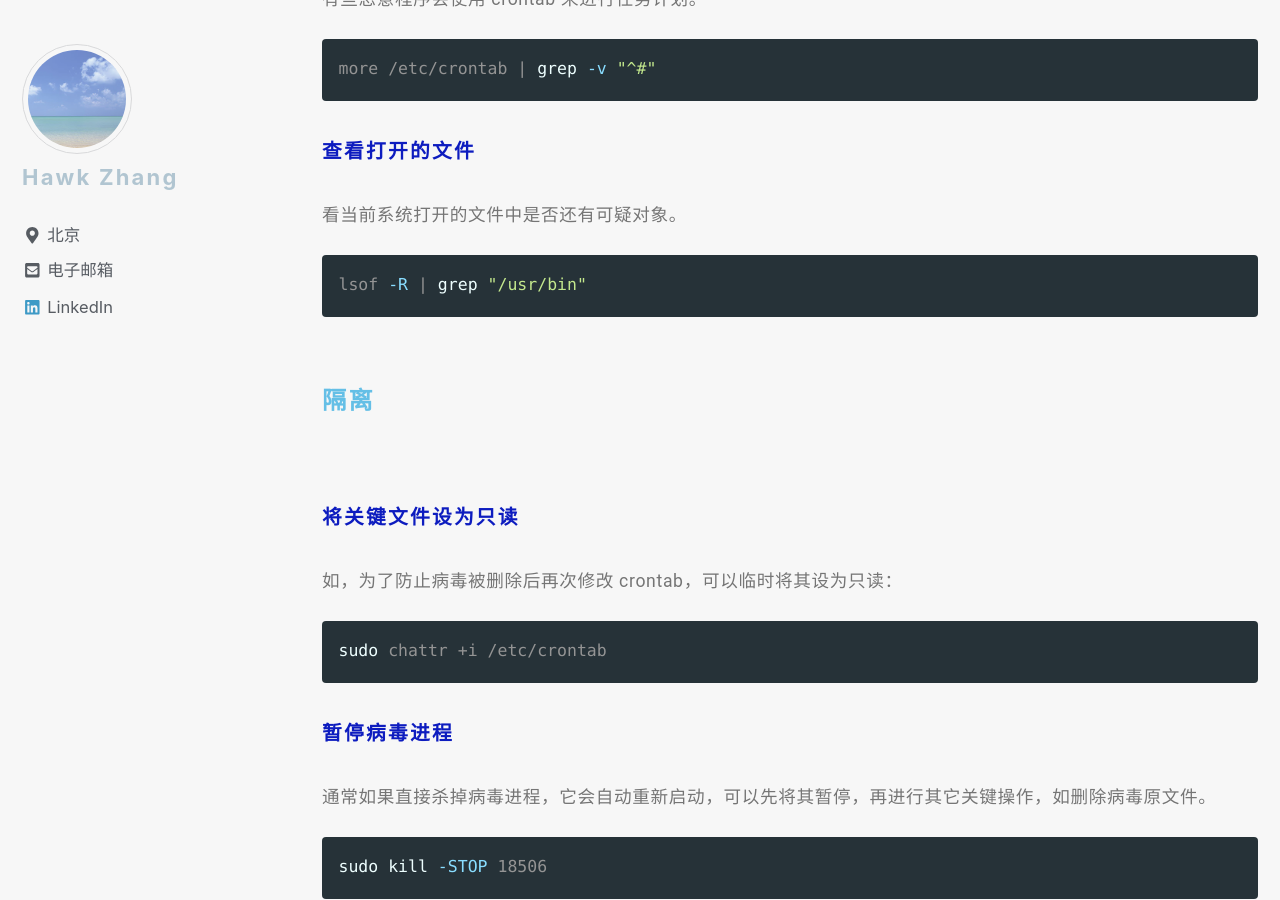
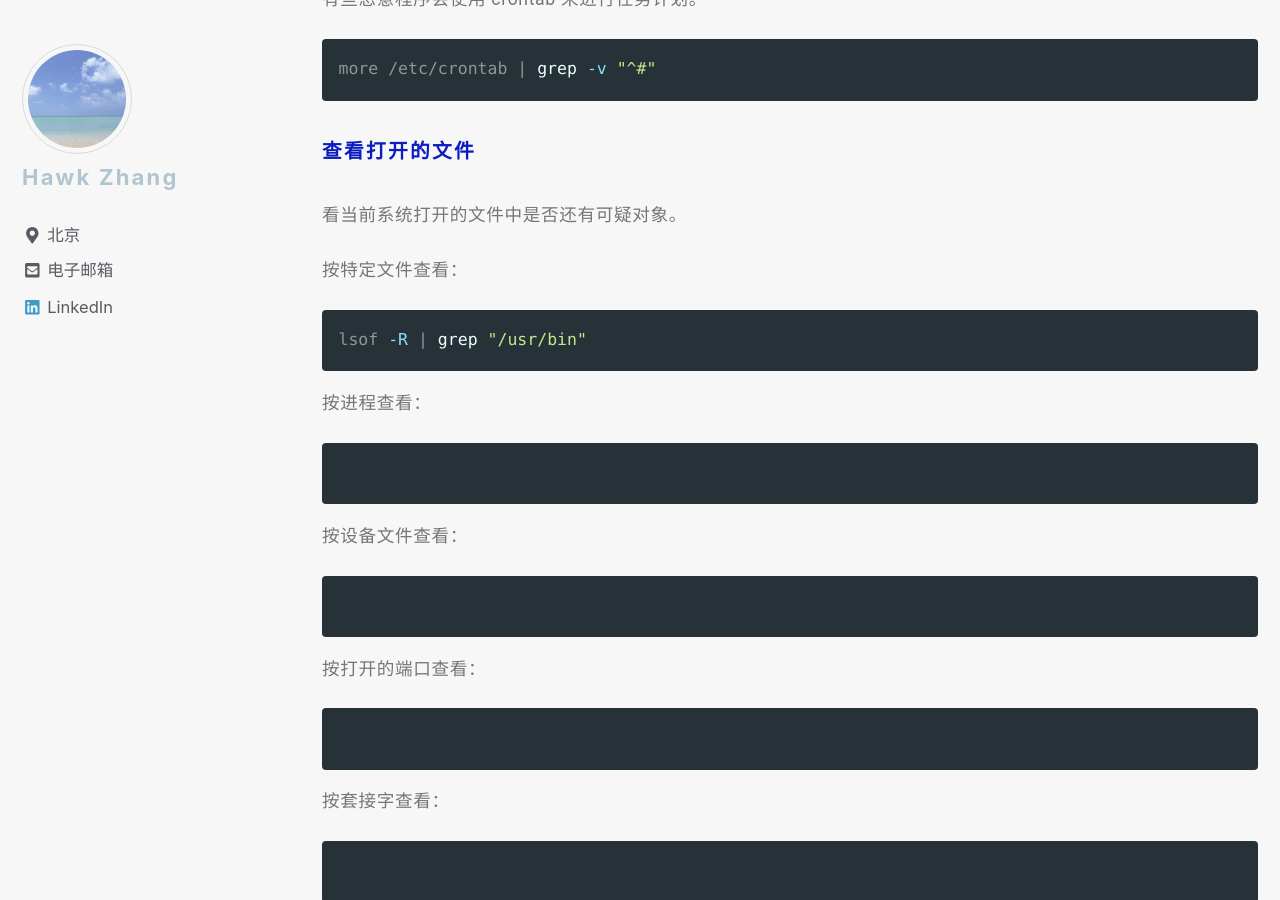
Before and after one commit to narru888/linotes_note, a Jekyll site: the page built from _posts/devop/2017-05-01-methods.md, in a window 1280 px wide and 900 px high, scrolled down 2455 px. Built offline with Jekyll 4.4.1, drawn with Linux system fonts in a browser that asks for light colours; nearby versions of some CDN libraries; a script that is not in the unit is left out.

Commit message:
update on 2018-09-09 11:20:01 CST

````diff
--- a/_posts/devop/2017-05-01-methods.md
+++ b/_posts/devop/2017-05-01-methods.md
@@ -100,8 +100,35 @@ more /etc/crontab | grep -v "^#"
 
 看当前系统打开的文件中是否还有可疑对象。
 
+按特定文件查看：
+
 ```bash
 lsof -R | grep "/usr/bin"
+```
+
+按进程查看：
+
+```bash
+
+```
+
+
+按设备文件查看：
+
+```bash
+
+```
+
+按打开的端口查看：
+
+```bash
+
+```
+
+按套接字查看：
+
+```bash
+
 ```
 
 
````
